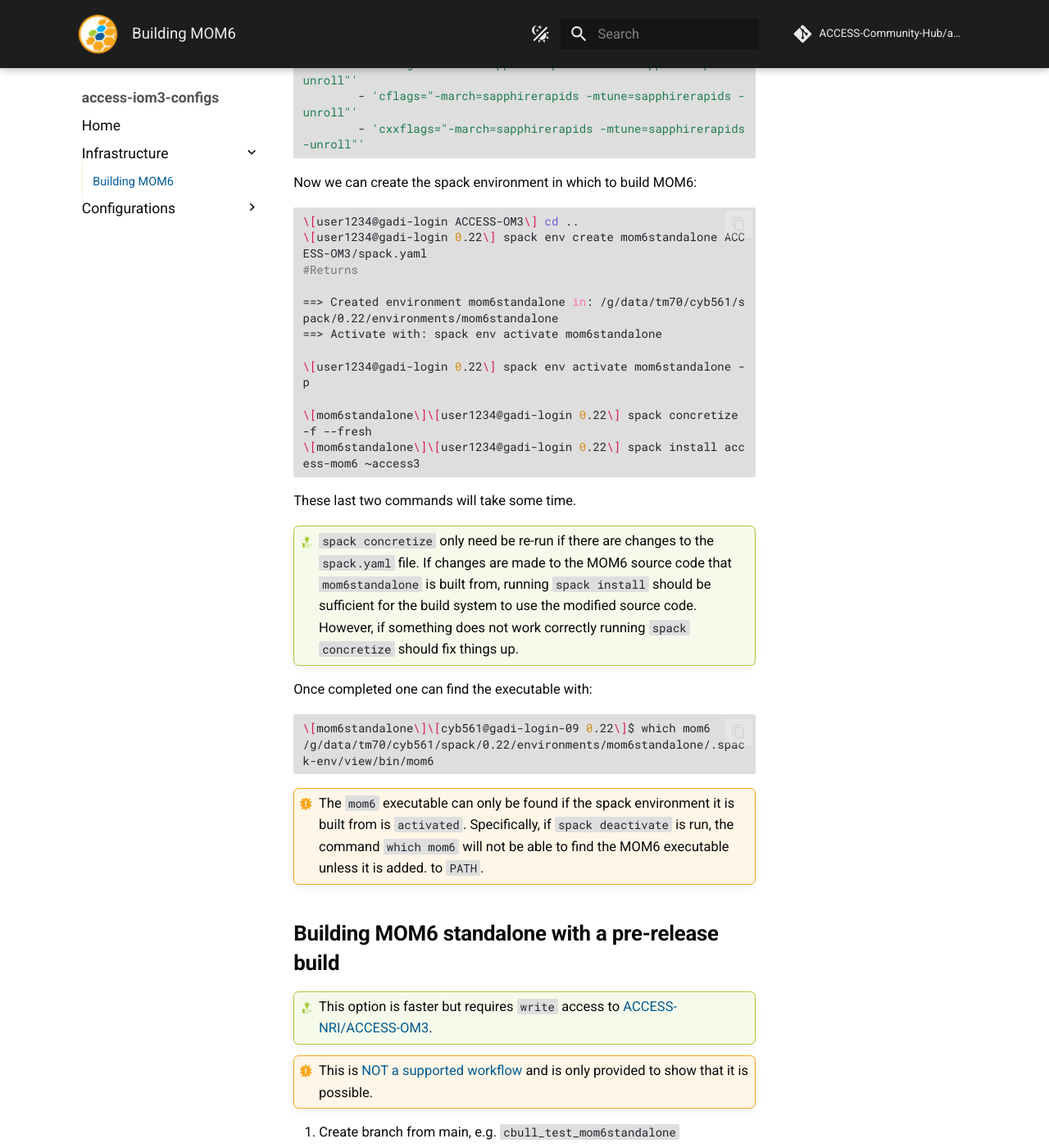
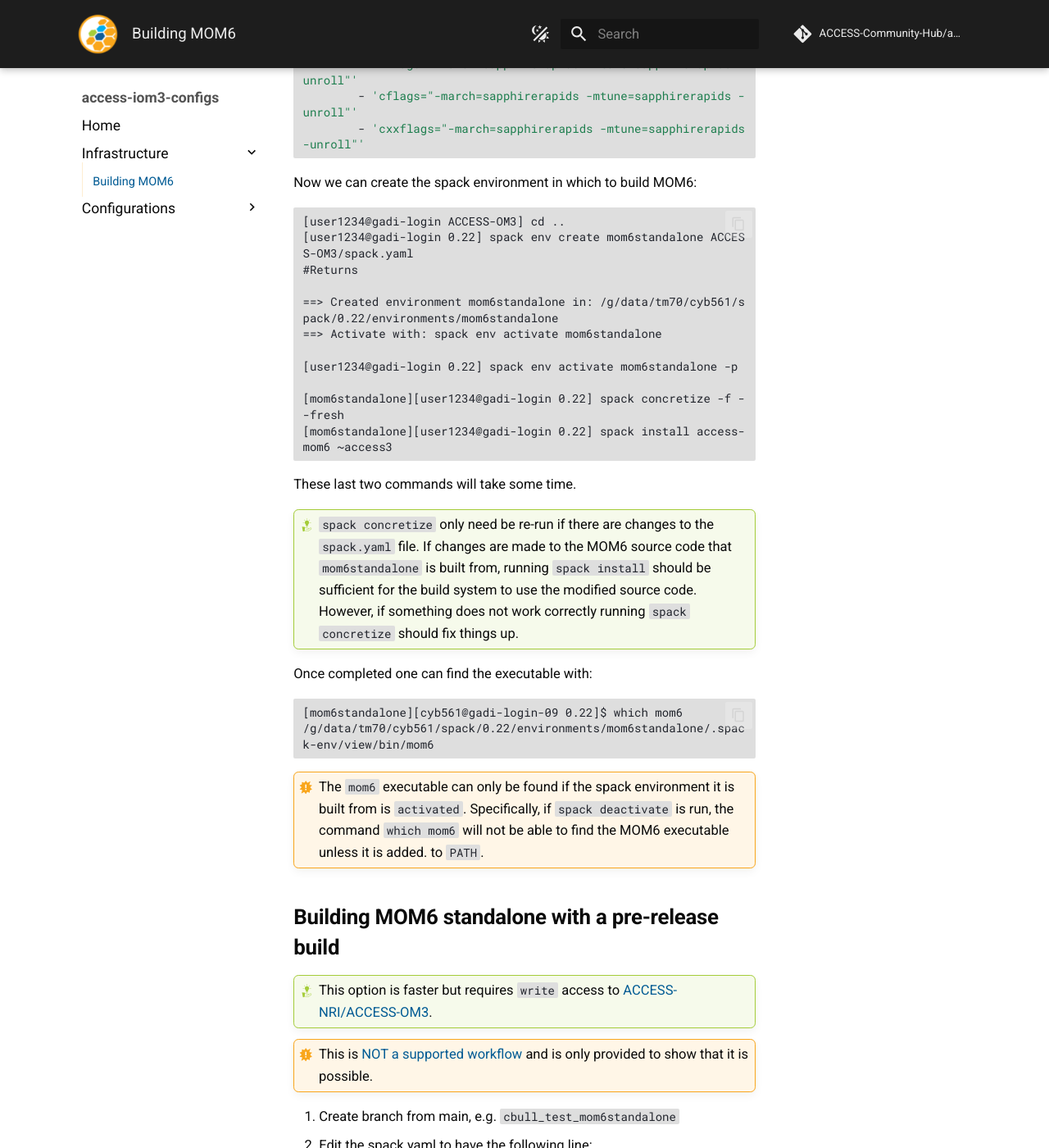
Before and after one commit to ACCESS-Community-Hub/access-iom3-configs, an MkDocs documentation site: the page built from documentation/docs/pages/infrastructure/Building.md, in a window 1280 px wide and 1400 px high, scrolled down 2095 px. Shown: the whole window at 82% size. Built offline with MkDocs 1.6.1 and Material for MkDocs 9.7.7, drawn with Linux system fonts in a browser that asks for light colours; comment, search, counter and statistics services are not loaded; some of the changed text lies outside the part shown.

Commit message:
bash -> terminal

````diff
--- a/documentation/docs/pages/infrastructure/Building.md
+++ b/documentation/docs/pages/infrastructure/Building.md
@@ -21,7 +21,7 @@ For some inspiration of why this is fun, have a look at the available test cases
 Before starting on the below steps, it is suggested that you install your own version of Spack. There are instructions on how to do that [here](https://docs.access-hive.org.au/getting_started/spack/#enable-spack), you can stop once you've completed the [enable spack step](https://docs.access-hive.org.au/getting_started/spack/#enable-spack) (i.e. you may skip the test step).
 With spack installed, we first need to change to the spack directory, then load spack's custom bash script and check everything is up to date:
 
-```bash
+```terminal
 [user1234@gadi-login ~] cd /g/data/$PROJECT/$USER/spack/0.22
 
 [user1234@gadi-login 0.22] . spack-config/spack-enable.bash
@@ -38,16 +38,16 @@ With spack installed, we first need to change to the spack directory, then load
 ```
 
 Now we clone ACCESS-OM3 into our spack directory:
-```bash
-\[user1234@gadi-login 0.22\] git clone git@github.com:ACCESS-NRI/ACCESS-OM3.git
+```terminal
+[user1234@gadi-login 0.22] git clone git@github.com:ACCESS-NRI/ACCESS-OM3.git
 
-\[user1234@gadi-login 0.22\] cd ACCESS-OM3
+[user1234@gadi-login 0.22] cd ACCESS-OM3
 
-\[user1234@gadi-login ACCESS-OM3\] git tag
+[user1234@gadi-login ACCESS-OM3] git tag
 
 #check out the release you want
 
-\[user1234@gadi-login ACCESS-OM3\] git checkout 2025.08.001
+[user1234@gadi-login ACCESS-OM3] git checkout 2025.08.001
 ```
 
 At this point we need to modify the `ACCESS-OM3/spack.yaml` so it knows how to build MOM6 on it's own, we do this by modifying this line:
@@ -76,18 +76,18 @@ Then we have to comment out the following lines:
 ```
 
 Now we can create the spack environment in which to build MOM6:
-```bash
-\[user1234@gadi-login ACCESS-OM3\] cd ..
-\[user1234@gadi-login 0.22\] spack env create mom6standalone ACCESS-OM3/spack.yaml
+```terminal
+[user1234@gadi-login ACCESS-OM3] cd ..
+[user1234@gadi-login 0.22] spack env create mom6standalone ACCESS-OM3/spack.yaml
 #Returns
 
 ==> Created environment mom6standalone in: /g/data/tm70/cyb561/spack/0.22/environments/mom6standalone
 ==> Activate with: spack env activate mom6standalone
 
-\[user1234@gadi-login 0.22\] spack env activate mom6standalone -p
+[user1234@gadi-login 0.22] spack env activate mom6standalone -p
 
-\[mom6standalone\]\[user1234@gadi-login 0.22\] spack concretize -f --fresh
-\[mom6standalone\]\[user1234@gadi-login 0.22\] spack install access-mom6 ~access3
+[mom6standalone][user1234@gadi-login 0.22] spack concretize -f --fresh
+[mom6standalone][user1234@gadi-login 0.22] spack install access-mom6 ~access3
 ```
 
 These last two commands will take some time.
@@ -97,8 +97,8 @@ These last two commands will take some time.
      However, if something does not work correctly running `spack concretize` should fix things up.
 
 Once completed one can find the executable with:
-```bash
-\[mom6standalone\]\[cyb561@gadi-login-09 0.22\]$ which mom6
+```terminal
+[mom6standalone][cyb561@gadi-login-09 0.22]$ which mom6
 /g/data/tm70/cyb561/spack/0.22/environments/mom6standalone/.spack-env/view/bin/mom6
 ```
 !!! warning
````
